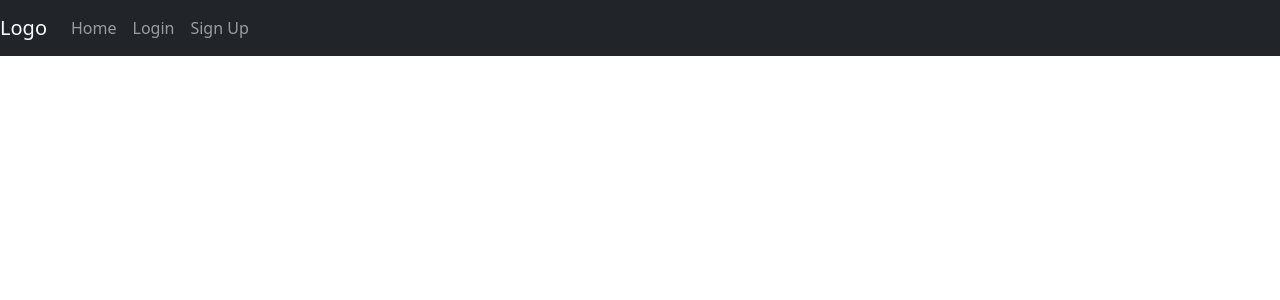
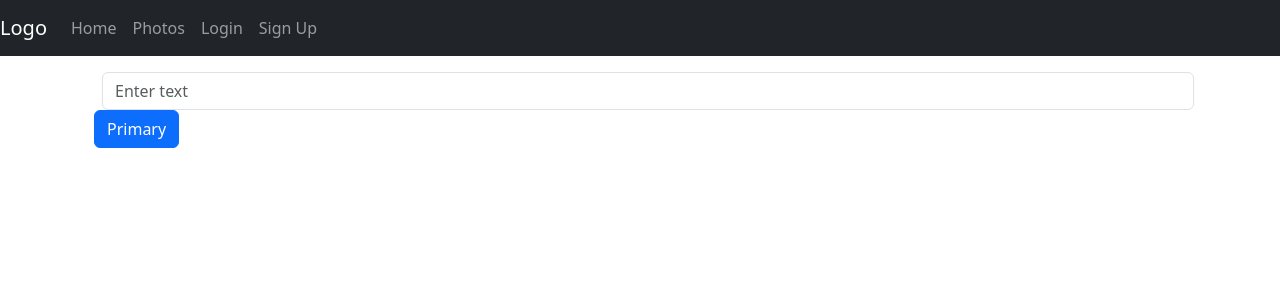
Before and after one commit to rohan-gov/React-Training-App, a React (Create React App) app: page /photos in a window 1280 px wide. Shown: the top 300 px of the page. Built offline with nearby package versions, Linux system fonts and the light colour scheme.

Commit message:
added unsplash photos api implementation

```diff
--- a/src/App.js
+++ b/src/App.js
@@ -14,6 +14,7 @@ import Login from "./Components/login";
 import Register from "./Components/register";
 import Home from "./Components/home";
 import Profile from "./Components/profile";
+import Photos from "./ClassComponents/Photos";
 
 import { logout } from "./Actions/auth";
 import { clearMessage } from "./Actions/message";
@@ -45,6 +46,11 @@ export default function App() {
             <li className="nav-item">
               <Link to={"/home"} className="nav-link">
                 Home
+              </Link>
+            </li>
+            <li className="nav-item">
+              <Link to={"/photos"} className="nav-link">
+                Photos
               </Link>
             </li>
 
@@ -93,6 +99,7 @@ export default function App() {
             <Route exact path="/login" element={<Login />} />
             <Route exact path="/register" element={<Register />} />
             <Route exact path="/profile" element={<Profile />} />
+            <Route exact path="/photos" element={<Photos />} />
           </Routes>
         </div>
       </div>
--- /dev/null
+++ b/src/ClassComponents/Photos.js
@@ -0,0 +1,83 @@
+import React from "react";
+import { fetchPicturesByKeyword } from "../Helpers/fetch";
+
+class Photos extends React.Component {
+  constructor(props) {
+    super(props);
+    this.handleChange = this.handleChange.bind(this);
+    this.handleSubmit = this.handleSubmit.bind(this);
+    this.fetchData = this.fetchData.bind(this);
+  }
+  state = {
+    inputValue: "",
+    photos: null
+  };
+
+  handleChange(e) {
+    this.setState({
+      ...this.state,
+      inputValue: e.target.value
+    });
+  }
+
+  handleSubmit(e) {
+    e.preventDefault();
+    this.fetchData(this.state.inputValue);
+  }
+
+  async fetchData(keyword) {
+    const response = await fetchPicturesByKeyword(keyword);
+    console.log("fetchdata", response);
+
+    this.setState({
+      ...this.state,
+      photos: response?.data?.results
+    });
+  }
+
+  renderPhotos() {
+    console.log("photos : ", this.state.photos);
+
+    return (
+      this.state.photos &&
+      this.state?.photos?.map((photo) => (
+        <div className="container my-3" key={photo.id}>
+          <img
+            className="rounded img-fluid"
+            src={photo?.urls?.full}
+            alt={photo?.alt_description}
+          />
+        </div>
+      ))
+    );
+  }
+
+  render() {
+    return (
+      <>
+        <div class="container">
+          <form onSubmit={(e) => this.handleSubmit(e)}>
+            <div className="form-inline">
+              <input
+                type="text"
+                className="form-control mx-2"
+                id="keyword"
+                aria-describedby="keyword"
+                placeholder="Enter text"
+                value={this.state.inputValue}
+                onChange={this.handleChange}
+              />
+              <button type="button" className="btn btn-primary">
+                Primary
+              </button>
+            </div>
+          </form>
+        </div>
+
+        {this.renderPhotos()}
+      </>
+    );
+  }
+}
+
+export default Photos;
--- /dev/null
+++ b/src/Helpers/fetch.js
@@ -0,0 +1,14 @@
+import axios from "axios";
+
+export const fetchPicturesByKeyword = async (keyword) => {
+  const response = await axios.get("https://api.unsplash.com/search/photos", {
+    headers: {
+      Authorization: "Client-ID m_qRZEBJYjbVfo3eHvu-zYYpcNtmcp86_yMCB6t3Ayg"
+    },
+    params: {
+      query: keyword
+    }
+  });
+
+  return response;
+};
```
